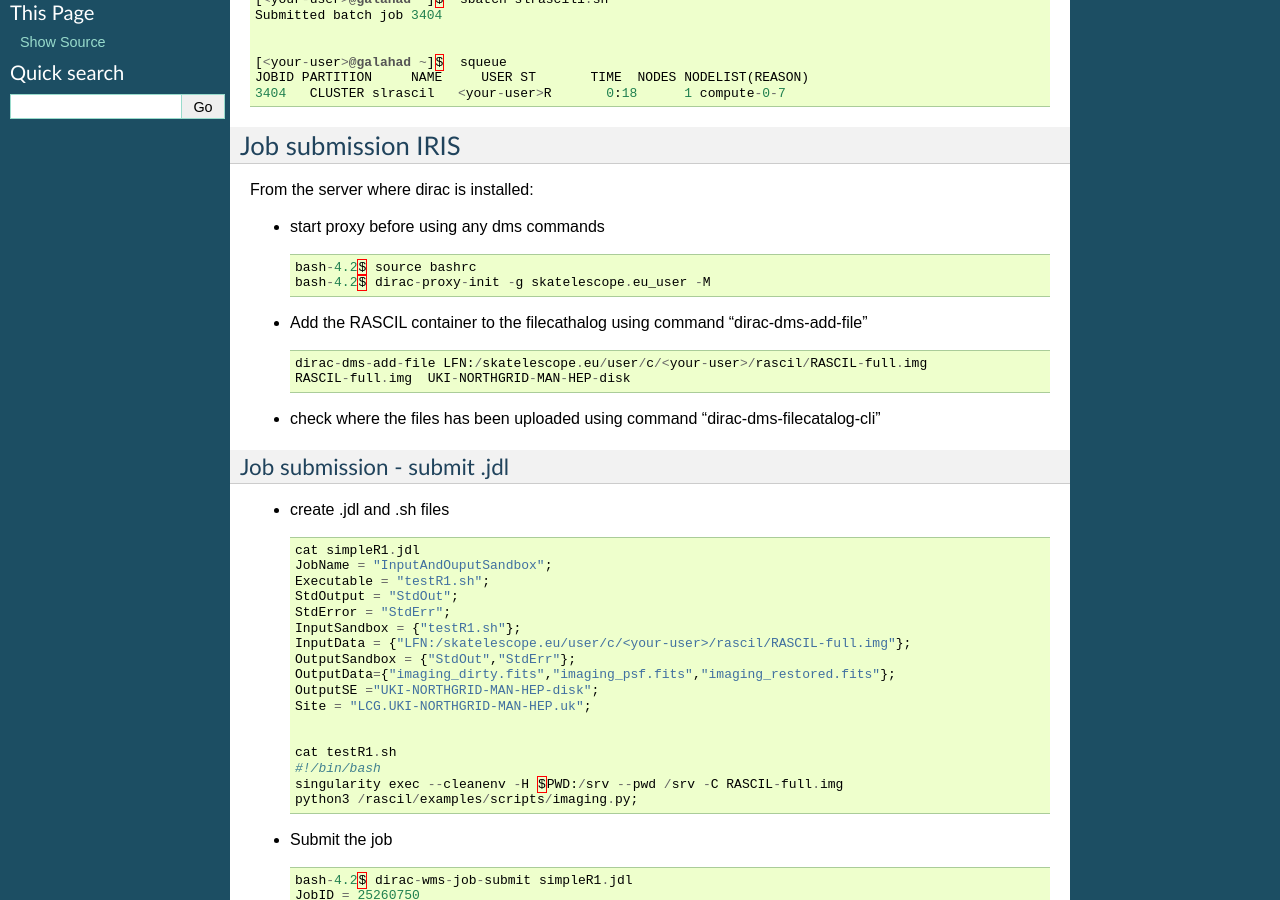
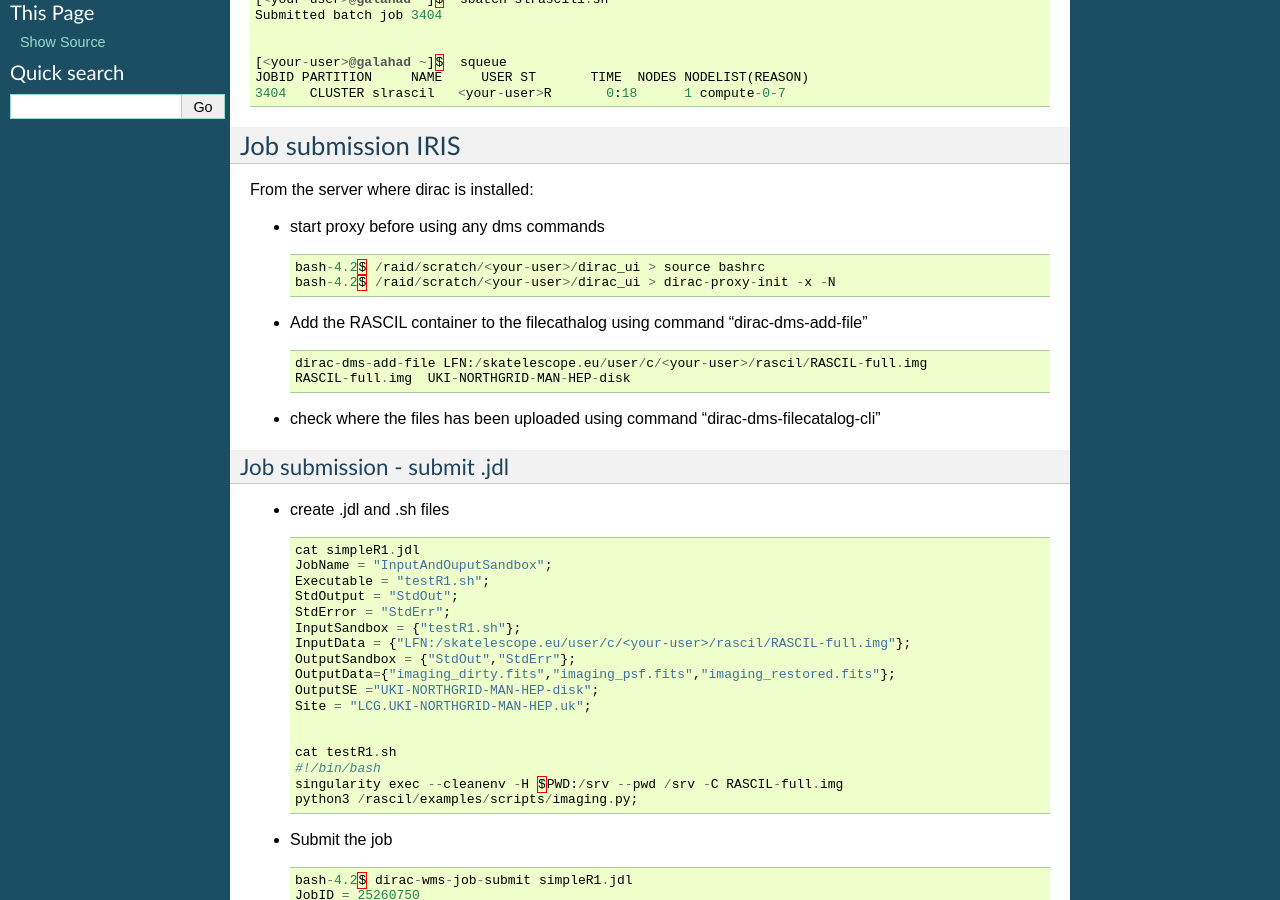
Before and after one commit to cimpan91/Docs, a Sphinx documentation site: the page built from Docs/RASCIL.rst, in a window 1280 px wide and 900 px high, scrolled down 350 px. Built offline with Sphinx 7.4.7, drawn with Linux system fonts in a browser that asks for light colours.

Commit message:
Update RASCIL.rst

```diff
--- a/Docs/RASCIL.rst
+++ b/Docs/RASCIL.rst
@@ -38,8 +38,8 @@ From the server where dirac is installed:
 
    .. code:: python
 
-          bash-4.2$ source bashrc
-          bash-4.2$ dirac-proxy-init -g skatelescope.eu_user -M
+          bash-4.2$ /raid/scratch/<your-user>/dirac_ui > source bashrc
+          bash-4.2$ /raid/scratch/<your-user>/dirac_ui > dirac-proxy-init -x -N
 
 -  Add the RASCIL container to the filecathalog using command
    "dirac-dms-add-file"
```
